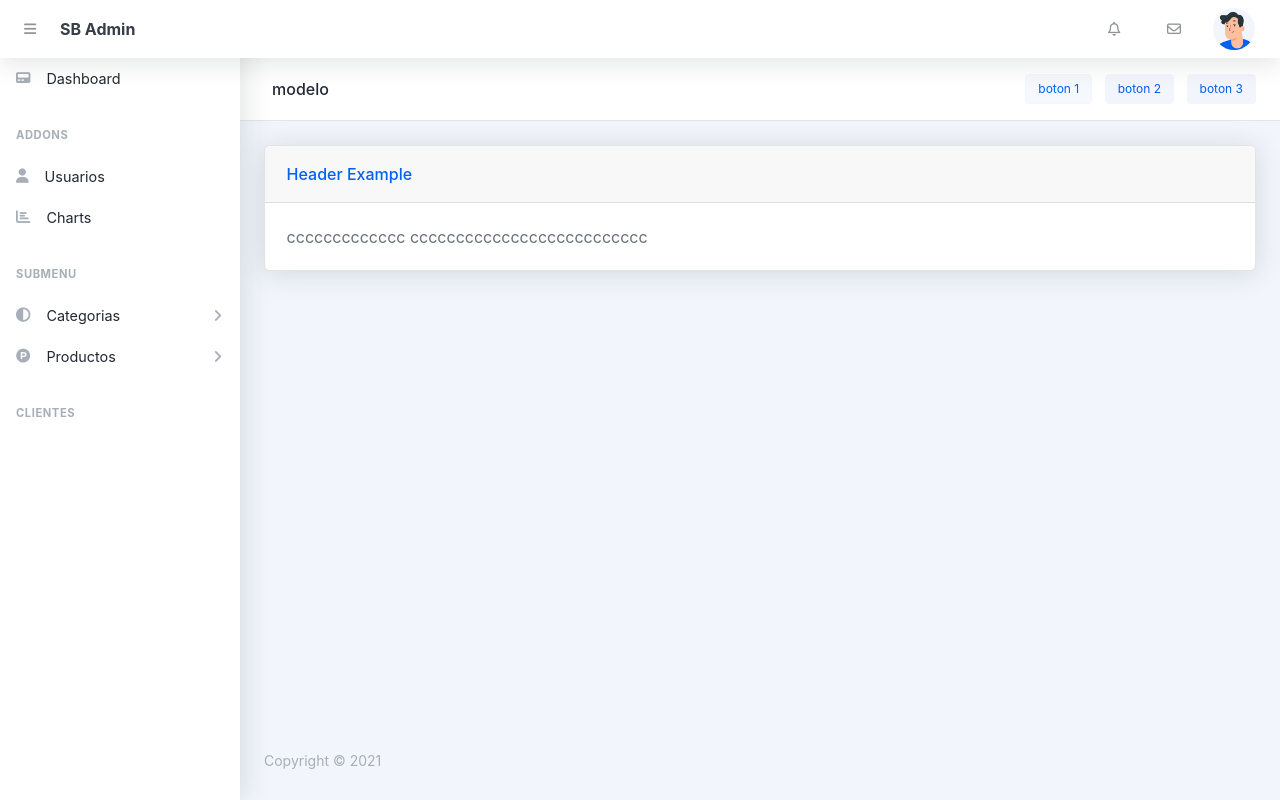
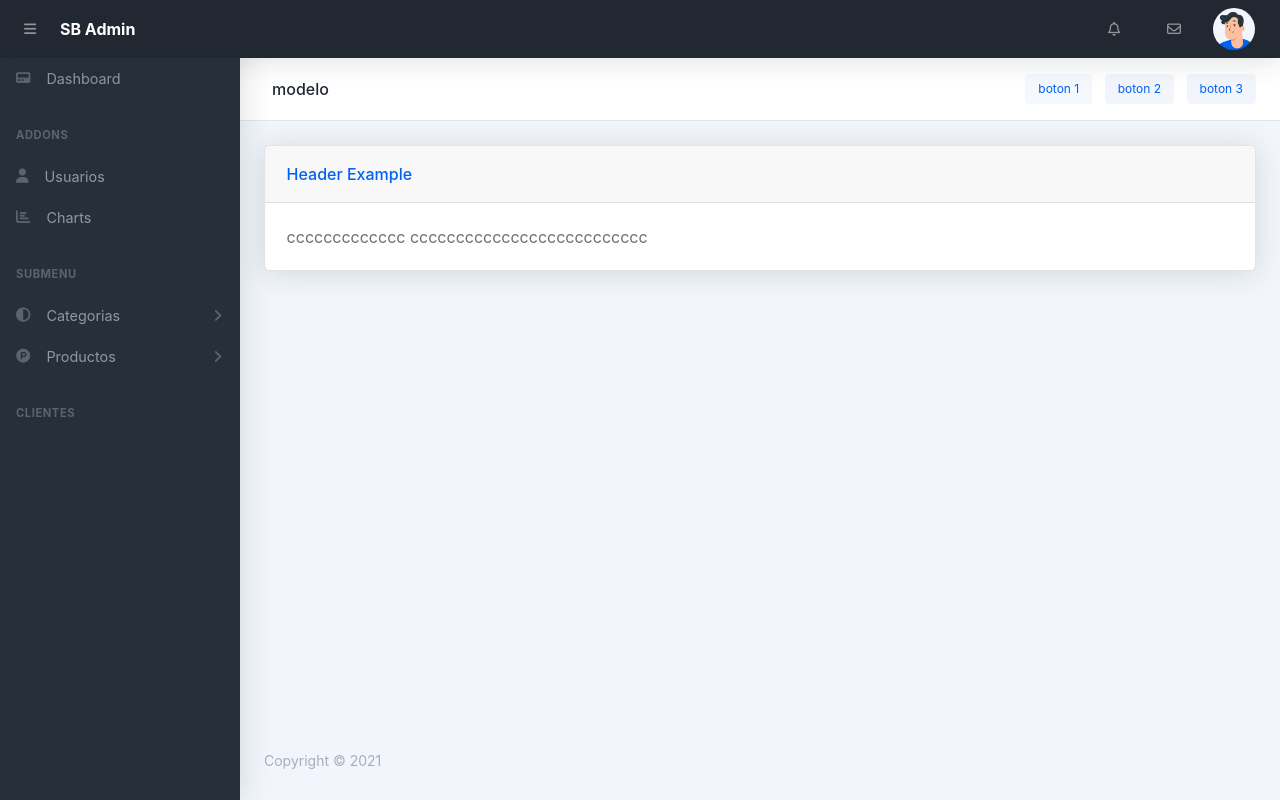
Before and after one commit to tucno21/sb_admin_php, a PHP site: page / in a window 1280 px wide. Run offline with PHP 8.4, Linux system fonts and the light colour scheme; some libraries are stand-ins or nearby versions; some web fonts are replaced.

Commit message:
cambio de color

```diff
--- a/sbAdmin/head.php
+++ b/sbAdmin/head.php
@@ -17,7 +17,7 @@
 <body class="<?php echo $navbarRight ? 'layout-rtl' : '' ?>  <?php echo $navbarFijo ? 'nav-fixed' : '' ?> ">
     <nav class="topnav navbar navbar-expand shadow justify-content-between justify-content-sm-start <?= $navbarColor ?>" id="sidenavAccordion">
         <!-- Sidenav Toggle Button-->
-        <button class="btn btn-icon btn-transparent-dark order-1 order-lg-0 me-2 ms-lg-2 me-lg-0" id="sidebarToggle"><i class="fas fa-bars"></i></button>
+        <button class="btn btn-icon btn-transparent-light order-1 order-lg-0 me-2 ms-lg-2 me-lg-0" id="sidebarToggle"><i class="fas fa-bars"></i></button>
         <!-- Navbar Brand-->
         <a class="navbar-brand pe-3 ps-4 ps-lg-2" href="<?= $mainLink ?>"><?= $title ?></a>
         <?php if ($navSearch == true) : ?>
@@ -38,7 +38,7 @@
                 <!-- Navbar Search Dropdown-->
                 <!-- * * Note: * * Visible only below the lg breakpoint-->
                 <li class="nav-item dropdown no-caret me-3 d-lg-none">
-                    <a class="btn btn-icon btn-transparent-dark dropdown-toggle" id="searchDropdown" href="#" role="button" data-bs-toggle="dropdown" aria-haspopup="true" aria-expanded="false"><i class="search"></i></a>
+                    <a class="btn btn-icon btn-transparent-light dropdown-toggle" id="searchDropdown" href="#" role="button" data-bs-toggle="dropdown" aria-haspopup="true" aria-expanded="false"><i class="search"></i></a>
                     <!-- Dropdown - Search-->
                     <div class="dropdown-menu dropdown-menu-end p-3 shadow animated--fade-in-up" aria-labelledby="searchDropdown">
                         <form class="form-inline me-auto w-100">
@@ -54,7 +54,7 @@
             <?php if ($navNotifications == true) : ?>
                 <!-- Alerts Dropdown-->
                 <li class="nav-item dropdown no-caret d-sm-block me-3 dropdown-notifications">
-                    <a class="btn btn-icon btn-transparent-dark dropdown-toggle" id="navbarDropdownAlerts" href="javascript:void(0);" role="button" data-bs-toggle="dropdown" aria-haspopup="true" aria-expanded="false"><i class="far fa-bell"></i></a>
+                    <a class="btn btn-icon btn-transparent-light dropdown-toggle" id="navbarDropdownAlerts" href="javascript:void(0);" role="button" data-bs-toggle="dropdown" aria-haspopup="true" aria-expanded="false"><i class="far fa-bell"></i></a>
                     <div class="dropdown-menu dropdown-menu-end border-0 shadow animated--fade-in-up" aria-labelledby="navbarDropdownAlerts">
                         <h6 class="dropdown-header dropdown-notifications-header">
                             <i class="me-2 far fa-bell"></i>
@@ -104,7 +104,7 @@
             <?php if ($navMessages == true) : ?>
                 <!-- Messages Dropdown-->
                 <li class="nav-item dropdown no-caret d-sm-block me-3 dropdown-notifications">
-                    <a class="btn btn-icon btn-transparent-dark dropdown-toggle" id="navbarDropdownMessages" href="javascript:void(0);" role="button" data-bs-toggle="dropdown" aria-haspopup="true" aria-expanded="false"><i class="far fa-envelope"></i></a>
+                    <a class="btn btn-icon btn-transparent-light dropdown-toggle" id="navbarDropdownMessages" href="javascript:void(0);" role="button" data-bs-toggle="dropdown" aria-haspopup="true" aria-expanded="false"><i class="far fa-envelope"></i></a>
                     <div class="dropdown-menu dropdown-menu-end border-0 shadow animated--fade-in-up" aria-labelledby="navbarDropdownMessages">
                         <h6 class="dropdown-header dropdown-notifications-header">
                             <i class="me-2 far fa-envelope"></i>
@@ -170,7 +170,7 @@
 
             <!-- User Dropdown-->
             <li class="nav-item dropdown no-caret dropdown-user me-3 me-lg-4">
-                <a class="btn btn-icon btn-transparent-dark dropdown-toggle" id="navbarDropdownUserImage" href="javascript:void(0);" role="button" data-bs-toggle="dropdown" aria-haspopup="true" aria-expanded="false"><img class="img-fluid" src="<?= $photoUser ?>" /></a>
+                <a class="btn btn-icon btn-transparent-light dropdown-toggle" id="navbarDropdownUserImage" href="javascript:void(0);" role="button" data-bs-toggle="dropdown" aria-haspopup="true" aria-expanded="false"><img class="img-fluid" src="<?= $photoUser ?>" /></a>
                 <div class="dropdown-menu dropdown-menu-end border-0 shadow animated--fade-in-up" aria-labelledby="navbarDropdownUserImage">
                     <h6 class="dropdown-header d-flex align-items-center">
                         <img class="dropdown-user-img" src="<?= $photoUser ?>" />
--- a/sbAdmin/sbAdmin.php
+++ b/sbAdmin/sbAdmin.php
@@ -3,14 +3,15 @@
 $navbarFijo = true;
 
 //sidebar dark = true // light = false;
-$SideBarDark = false;
+$SideBarDark = true;
 
 //navbar derecha
 $navbarRight = false;
 
 //COLOR NAVBAR // beta
 //navbar-light , navbar-dark //bg-white - success- danger - info, etc
-$navbarColor = 'navbar-light bg-white';
+// $navbarColor = 'navbar-light bg-white';
+$navbarColor = 'navbar-dark bg-dark';
 
 
 
```
